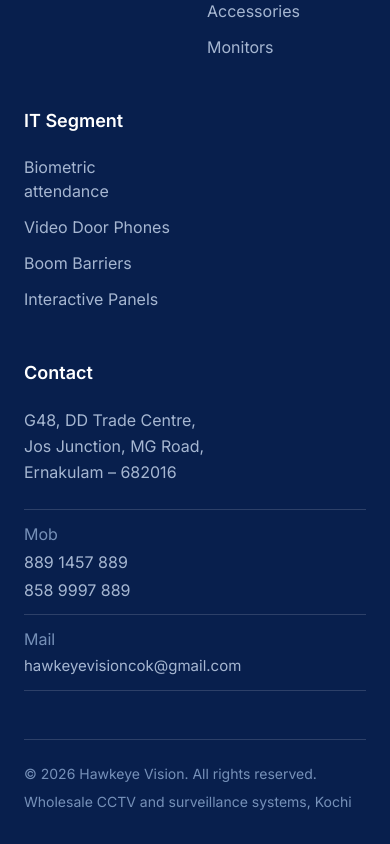
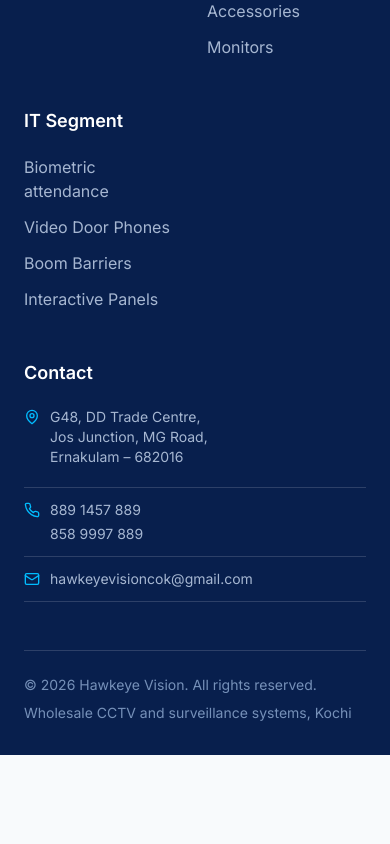
Before and after one commit to rameesabava/hawkeye-vision, a Next.js app: page / in a window 390 px wide. Shown: the part 10437-11281 px from the top of the page. After the commit the page ends 11192 px from the top, so only its background shows below. Built offline with nearby package versions, Linux system fonts and the light colour scheme; no server answers.

Commit message:
feat: responsive header and footer icons and logo

```diff
--- a/components/Footer.tsx
+++ b/components/Footer.tsx
@@ -48,14 +48,14 @@ export default function Footer() {
             <Link
               href="/"
               aria-label="Hawkeye Vision home"
-              className="inline-block rounded-xl bg-white px-3 py-1.5 sm:px-3.5 sm:py-2 focus-visible:outline-2 focus-visible:outline-offset-4 focus-visible:outline-white"
+              className="inline-block rounded-2xl bg-white px-3 py-1.5 sm:px-3.5 sm:py-2 md:px-5 md:py-2.5 lg:px-6 lg:py-3 shadow-md focus-visible:outline-2 focus-visible:outline-offset-4 focus-visible:outline-white"
             >
-              <span className="relative block aspect-[850/160] h-7 sm:h-8 md:h-9 overflow-hidden">
+              <span className="relative block aspect-[850/160] h-7 sm:h-8 md:h-12 lg:h-14 xl:h-16 overflow-hidden">
                 <Image
                   src="/logo.png"
                   alt="Hawkeye Vision – The Ultimate Destination for Surveillance Systems"
                   fill
-                  sizes="(min-width: 768px) 200px, (min-width: 640px) 175px, 150px"
+                  sizes="(min-width: 1280px) 340px, (min-width: 1024px) 300px, (min-width: 768px) 255px, 170px"
                   className="object-cover object-[50%_57%]"
                 />
               </span>
@@ -102,37 +102,72 @@ export default function Footer() {
           {/* Contact: full width on phones and tablets, own column on laptops */}
           <div className="col-span-2 md:col-span-3 lg:col-span-1">
             <h2 className="text-lg font-semibold text-white">Contact</h2>
-            <address className="mt-5 space-y-6 not-italic text-blue-100/75">
+            <address className="mt-5 space-y-5 not-italic text-blue-100/75">
               <a
                 href={MAP_URL}
                 target="_blank"
                 rel="noopener noreferrer"
                 aria-label="Open our address in Google Maps"
-                className={`block leading-relaxed ${linkClass}`}
+                className={`flex items-start gap-2.5 leading-relaxed ${linkClass}`}
               >
-                {ADDRESS.map((line) => (
-                  <span key={line} className="block">
-                    {line}
-                  </span>
-                ))}
+                <svg
+                  className="mt-0.5 h-4 w-4 md:h-5 md:w-5 shrink-0 text-sky-400"
+                  viewBox="0 0 24 24"
+                  fill="none"
+                  stroke="currentColor"
+                  strokeWidth="2"
+                  strokeLinecap="round"
+                  strokeLinejoin="round"
+                >
+                  <path d="M20 10c0 6-8 12-8 12s-8-6-8-12a8 8 0 0 1 16 0Z" />
+                  <circle cx="12" cy="10" r="3" />
+                </svg>
+                <span className="block text-sm md:text-base">
+                  {ADDRESS.map((line) => (
+                    <span key={line} className="block">
+                      {line}
+                    </span>
+                  ))}
+                </span>
               </a>
 
               <div className="divide-y divide-white/15 border-y border-white/15">
-                <div className="flex flex-col gap-1 py-3 sm:flex-row sm:gap-4">
-                  <span className="w-12 shrink-0 text-blue-200/60">Mob</span>
-                  <span className="flex flex-col gap-1">
+                <div className="flex items-start gap-2.5 py-3">
+                  <svg
+                    className="mt-0.5 h-4 w-4 md:h-5 md:w-5 shrink-0 text-sky-400"
+                    viewBox="0 0 24 24"
+                    fill="none"
+                    stroke="currentColor"
+                    strokeWidth="2"
+                    strokeLinecap="round"
+                    strokeLinejoin="round"
+                  >
+                    <path d="M22 16.92v3a2 2 0 0 1-2.18 2 19.79 19.79 0 0 1-8.63-3.07 19.5 19.5 0 0 1-6-6 19.79 19.79 0 0 1-3.07-8.67A2 2 0 0 1 4.11 2h3a2 2 0 0 1 2 1.72 12.84 12.84 0 0 0 .7 2.81 2 2 0 0 1-.45 2.11L8.09 9.91a16 16 0 0 0 6 6l1.27-1.27a2 2 0 0 1 2.11-.45 12.84 12.84 0 0 0 2.81.7A2 2 0 0 1 22 16.92z" />
+                  </svg>
+                  <div className="flex flex-col gap-1 text-sm md:text-base">
                     {PHONES.map((p) => (
                       <a key={p.tel} href={`tel:${p.tel}`} className={linkClass}>
                         {p.label}
                       </a>
                     ))}
-                  </span>
+                  </div>
                 </div>
-                <div className="flex flex-col gap-1 py-3 sm:flex-row sm:gap-4">
-                  <span className="w-12 shrink-0 text-blue-200/60">Mail</span>
+                <div className="flex items-center gap-2.5 py-3">
+                  <svg
+                    className="h-4 w-4 md:h-5 md:w-5 shrink-0 text-sky-400"
+                    viewBox="0 0 24 24"
+                    fill="none"
+                    stroke="currentColor"
+                    strokeWidth="2"
+                    strokeLinecap="round"
+                    strokeLinejoin="round"
+                  >
+                    <rect width="20" height="16" x="2" y="4" rx="2" />
+                    <path d="m22 7-8.97 5.7a1.94 1.94 0 0 1-2.06 0L2 7" />
+                  </svg>
                   <a
                     href={`mailto:${EMAIL}`}
-                    className={`whitespace-nowrap text-[15px] sm:text-base ${linkClass}`}
+                    className={`whitespace-nowrap text-sm md:text-base ${linkClass}`}
                   >
                     {EMAIL}
                   </a>
--- a/components/Header.tsx
+++ b/components/Header.tsx
@@ -53,15 +53,15 @@ export default function Header() {
           <Link
             href="/"
             aria-label="Hawkeye Vision home"
-            className="flex shrink-0 items-center px-3 py-2 sm:px-4 sm:py-2.5 md:border-r md:border-blue-100 md:px-5"
+            className="flex shrink-0 items-center px-3 py-2 sm:px-4 sm:py-2.5 md:border-r md:border-blue-100 md:px-5 lg:px-6"
           >
-            <span className="relative block aspect-[850/160] h-7 sm:h-8 md:h-9 lg:h-10 overflow-hidden">
+            <span className="relative block aspect-[850/160] h-7 sm:h-8 md:h-11 lg:h-12 xl:h-14 overflow-hidden">
               <Image
                 src="/logo.png"
                 alt="Hawkeye Vision – The Ultimate Destination for Surveillance Systems"
                 fill
                 priority
-                sizes="(min-width: 1024px) 210px, (min-width: 768px) 190px, 150px"
+                sizes="(min-width: 1280px) 300px, (min-width: 1024px) 260px, (min-width: 768px) 240px, 160px"
                 className="object-cover object-[50%_57%]"
               />
             </span>
@@ -95,11 +95,10 @@ export default function Header() {
               href="/cart"
               onClick={handleCartClick}
               aria-label="Cart"
-              className="relative shrink-0 flex items-center p-1.5 text-slate-700 transition hover:text-[#081F4D]"
+              className="relative shrink-0 flex items-center p-1.5 md:p-2 text-slate-700 transition hover:text-[#081F4D]"
             >
               <svg
-                width="19"
-                height="19"
+                className="h-5 w-5 md:h-6 md:w-6 transition-transform hover:scale-105"
                 viewBox="0 0 24 24"
                 fill="none"
                 stroke="currentColor"
@@ -112,7 +111,7 @@ export default function Header() {
                 <path d="M2.05 2.05h2l2.66 12.42a2 2 0 0 0 2 1.58h9.78a2 2 0 0 0 1.95-1.57l1.65-7.43H5.12" />
               </svg>
               {cartCount > 0 && (
-                <span className="absolute -top-1 -right-1 flex h-4 min-w-[16px] items-center justify-center rounded-full bg-[#081F4D] px-1 text-[10px] font-bold text-white shadow-sm">
+                <span className="absolute -top-0.5 -right-0.5 flex h-4 min-w-[16px] md:h-5 md:min-w-[20px] items-center justify-center rounded-full bg-[#081F4D] px-1 text-[10px] md:text-xs font-bold text-white shadow-sm">
                   {cartCount}
                 </span>
               )}
@@ -124,29 +123,27 @@ export default function Header() {
                 <button
                   type="button"
                   onClick={() => setUserDropdown((prev) => !prev)}
-                  className="flex items-center gap-1.5 rounded-full border border-blue-200 bg-blue-50/60 px-2.5 py-1 text-xs font-semibold text-[#081F4D] transition hover:bg-blue-100/60"
+                  className="flex items-center gap-1.5 md:gap-2 rounded-full border border-blue-200 bg-blue-50/60 px-2.5 py-1 md:px-3 md:py-1.5 text-xs md:text-sm font-semibold text-[#081F4D] transition hover:bg-blue-100/60"
                 >
-                  <span className="flex h-5 w-5 items-center justify-center rounded-full bg-[#081F4D] text-[10px] text-white">
+                  <span className="flex h-5 w-5 md:h-6 md:w-6 items-center justify-center rounded-full bg-[#081F4D] text-[10px] md:text-xs text-white">
                     {user.username ? user.username.charAt(0).toUpperCase() : "U"}
                   </span>
-                  <span className="max-w-[70px] lg:max-w-[100px] truncate whitespace-nowrap">
+                  <span className="max-w-[70px] lg:max-w-[110px] truncate whitespace-nowrap">
                     {user.username}
                   </span>
                   {user.role === "admin" && (
-                    <span className="rounded bg-sky-200/80 px-1.5 py-0.2 text-[9px] font-bold text-sky-900 uppercase">
+                    <span className="rounded bg-sky-200/80 px-1.5 py-0.5 text-[9px] md:text-[10px] font-bold text-sky-900 uppercase">
                       Admin
                     </span>
                   )}
                   <svg
-                    width="12"
-                    height="12"
+                    className={`h-3 w-3 md:h-3.5 md:w-3.5 transition-transform duration-200 ${userDropdown ? "rotate-180" : ""}`}
                     viewBox="0 0 24 24"
                     fill="none"
                     stroke="currentColor"
                     strokeWidth="2.5"
                     strokeLinecap="round"
                     strokeLinejoin="round"
-                    className={`transition-transform duration-200 ${userDropdown ? "rotate-180" : ""}`}
                   >
                     <polyline points="6 9 12 15 18 9" />
                   </svg>
```
